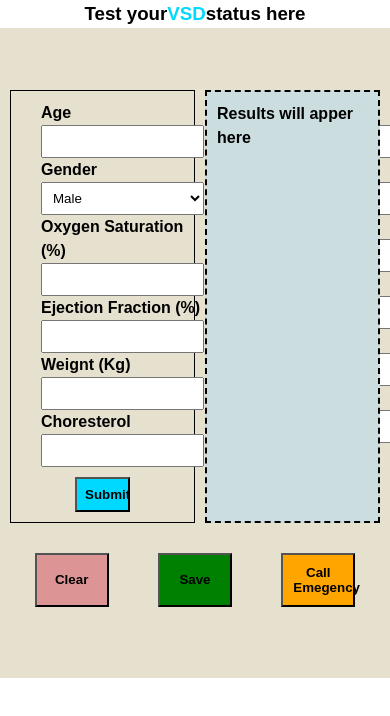
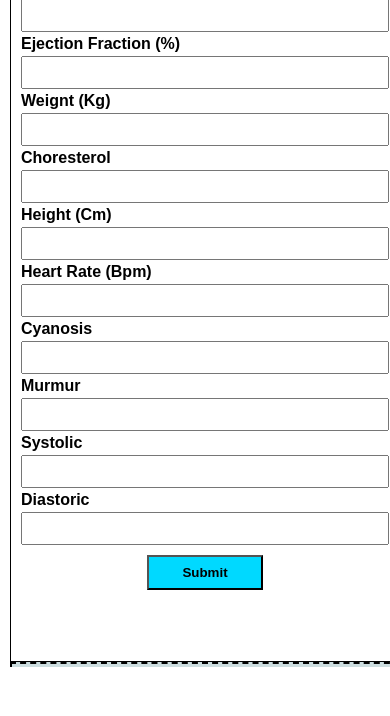
Before and after one commit to Viniek/VSD, a React (Vite) app in the folder client/: page /Home in a window 390 px wide. Shown: the top 716 px of the page. Built offline with nearby package versions, Linux system fonts and the light colour scheme.

Commit message:
work on responsiveness

```diff
--- a/client/Globals.css
+++ b/client/Globals.css
@@ -6,3 +6,12 @@
     --skyblue:rgb(0, 217, 255);
     --grey:#6a6c6d;
     }
+
+    .dark{
+        background-color: #5c5b5b;
+        color: white;
+
+    }
+    .light{
+        color: white;
+    }
--- a/client/index.html
+++ b/client/index.html
@@ -4,7 +4,7 @@
     <meta charset="UTF-8" />
     <link rel="icon" type="image/svg+xml" href="/vite.svg" />
     <meta name="viewport" content="width=device-width, initial-scale=1.0" />
-    <title>ventricular Defect Analysis</title>
+    <title>ventricular Septal Defect</title>
   </head>
   <body>
     <div id="root"></div>
--- a/client/src/Components/Dashboard/Dashboard.css
+++ b/client/src/Components/Dashboard/Dashboard.css
@@ -22,10 +22,7 @@
     text-decoration: underline;
     color: rgb(8, 134, 156);
 }
-.dark{
-    color: white;
 
-}
 .actions{
     display: flex;
     flex-direction: row-reverse;
--- a/client/src/Components/Dashboard/Dashboard.jsx
+++ b/client/src/Components/Dashboard/Dashboard.jsx
@@ -9,11 +9,14 @@ import { FaCircleUser } from "react-icons/fa6";
 function Dashboard() {
 
   function handleChangeTheme (){
-   const settings = document.getElementsById("settings")
+   const settings = document.getElementById("home")
+  //  const labels = document.getElementById("label")
+
    settings.classList.toggle("dark")
+
   }
   return (
-<div className="dashboard" id='settings'>
+<div className="dashboard" >
 <ul>
       <div className='actions'><li><Link to={"/History"}>History</Link></li><GoHistory/></div>
       <div className="actions"><li><Link to={"/Notifications"}>Notifications</Link></li> <GoHistory/> </div>
@@ -24,7 +27,7 @@ function Dashboard() {
       <div className="actions"><li><Link to={"/Schedules"}>Schedules</Link></li> <FaHeartbeat/> </div>
       <div className="actions"><li><Link to={"/Profile"}>Manage Account</Link></li> <FaCircleUser/> </div>
       <div className="actions"><li><Link to={"/About"}>About</Link></li> <GoHistory/> </div>
-      <div  id='settings' ><li onClick={handleChangeTheme}><p>mode <GoHistory/></p></li></div>
+      <div id='h'><li ><button  onClick={handleChangeTheme}>mode <GoHistory/></button ></li></div>
     </ul>
 </div>
   )
--- a/client/src/Components/Header/Header.css
+++ b/client/src/Components/Header/Header.css
@@ -31,6 +31,12 @@
     gap: 5rem;
     text-transform: capitalize;
     font-weight: 600;
+}
+.logout-btn{
+    padding-left:1rem;
+    padding-right:1rem;
+    background-color:rgb(218, 81, 81);
+    color:white;
 }
 .open{
     display: none;
--- a/client/src/Components/Header/Header.jsx
+++ b/client/src/Components/Header/Header.jsx
@@ -25,7 +25,7 @@ navigationIcon.classList.toggle('open')
   }
   return (
     <header className='app-header'>
-        <h3>Lorem ipsum dolor <span className='span'>sit amet</span></h3>
+        <h3>ventricular Septal  <span className='span'>Defect</span> Analysis System</h3>
         <p>Welcome back {user.email}</p>
 
 <nav>
@@ -33,7 +33,7 @@ navigationIcon.classList.toggle('open')
         <li><Link to={'/Home'}>Home</Link></li>
         <li><Link to={'/Records'}>My Records</Link></li>
         <li><Link to={'/Profile'}>Profile</Link></li>
-        <button onClick={handleLogout} style={{paddingLeft:"1rem",paddingRight:"1rem", backgroundColor:"red",color:"white"}}>Logout</button>
+        <button className='logout-btn' onClick={handleLogout}>Logout</button>
         </ul>
 </nav>
 
--- a/client/src/Pages/Home/Home.css
+++ b/client/src/Pages/Home/Home.css
@@ -3,18 +3,31 @@
     flex-direction: column;
     justify-content: center;
     /* background-image: url(../../assets/img5.jpg); */
-    background-color: rgb(230, 225, 206);
+    /* background-color: rgb(236, 235, 229); */
     height: 77vh;
     background-size: cover;
     margin: 0;
 
 
 }
+@media screen and (max-width:58.75em){
+    .home{
+   height: 79vh;
+   position: sticky;
+
+    }
+ }
 .home-heading{
     display: flex;
     justify-content: center;
     align-items: center;
+    font-family: cursive;
 
+}
+@media screen and (max-width:58.75em){
+    .home-heading{
+    display: none;
+    }
 }
 .home-heading span{color: var(--skyblue);}
 .home-section{
@@ -25,6 +38,20 @@
 
 
 }
+@media screen and (max-width:38.5em){
+    .home-section{
+        display: flex;
+        flex-direction:column-reverse;
+        width: 100%;
+        margin-top: 50rem;
+     /* margin: 1rem; */
+    }
+ }
+ @media screen and (max-width:58.75em){
+    .home-section{
+    margin-top: 15rem;
+    }
+}
 .result-area{
     width: 50%;
     height: 100%;
@@ -33,22 +60,50 @@
     color: var(--black);
     padding: 1rem;
 }
+@media screen and (max-width:38.5em){
+    .result-area{
+        width: 100%;
+        height: 30rem;
+
+    }
+ }
 .home-form-section{
     width: 50%;
     border: black solid 1px;
     margin-right: 1rem;
 }
+
+@media screen and (max-width:58.75em){
+    .home-form-section{
+height: 100%;
+width: 100%;
+
+    }
+ }
+
 .home-form-section form{
     display: flex;
     justify-content: space-between;
     padding: 1rem;
 
 }
+@media screen and (max-width:58.75em){
+    .home-form-section form{
+     display: flex;
+     flex-direction: column;
+     justify-content: center;
+     align-items: center;
+     margin-top: 3rem;
+    }
+ }
+
+
 .home-form-inputs-button{
     display: flex;
     justify-content: center;
 
 }
+
 .home-form-inputs-button button{
     width: 30%;
     padding: .8rem;
@@ -56,6 +111,9 @@
     background-color: var(--skyblue);
     font-weight: 600;
     margin-bottom: 1rem;
+}
+.home-form-inputs-button button:hover{
+    background-color: aqua;
 }
 .form-section1{
     display: flex;
@@ -89,6 +147,7 @@ select{
     justify-content: space-around;
     margin-top: 2rem;
     padding: 1rem;
+    border-top: solid var(--black) 1px;
 }
 .action-btns button{
     padding: 1rem;
@@ -99,9 +158,18 @@ select{
 .clear{
 background-color: rgb(221, 148, 148);
 }
+.clear:hover{
+    background-color: rgb(216, 164, 164); ;
+}
 .save{
 background-color: green;
+}
+.save:hover{
+    background-color: rgb(138, 209, 138);
 }
 .emergency{
     background-color: orange;
 }
+.emergency:hover{
+    background-color: rgb(255, 195, 97);
+}
--- a/client/src/Pages/Home/Home.jsx
+++ b/client/src/Pages/Home/Home.jsx
@@ -5,7 +5,7 @@ function Home() {
   return (
    <>
    <h3  className='home-heading'>Test your <span> VSD </span> status here</h3>
-    <div className='home'>
+    <div className='home' id='home'>
 <section className='home-section'>
 <div className='result-area'>
 
@@ -18,10 +18,10 @@ function Home() {
 </div>
 
 <div className='home-form-section'>
-  <form >
+  <form  className='home-form'>
 <div className="form-section1">
 <div className='home-from-inputs'>
-    <label>Age</label>
+    <label id='label'>Age</label>
     <input type="number" />
     </div>
 
```
